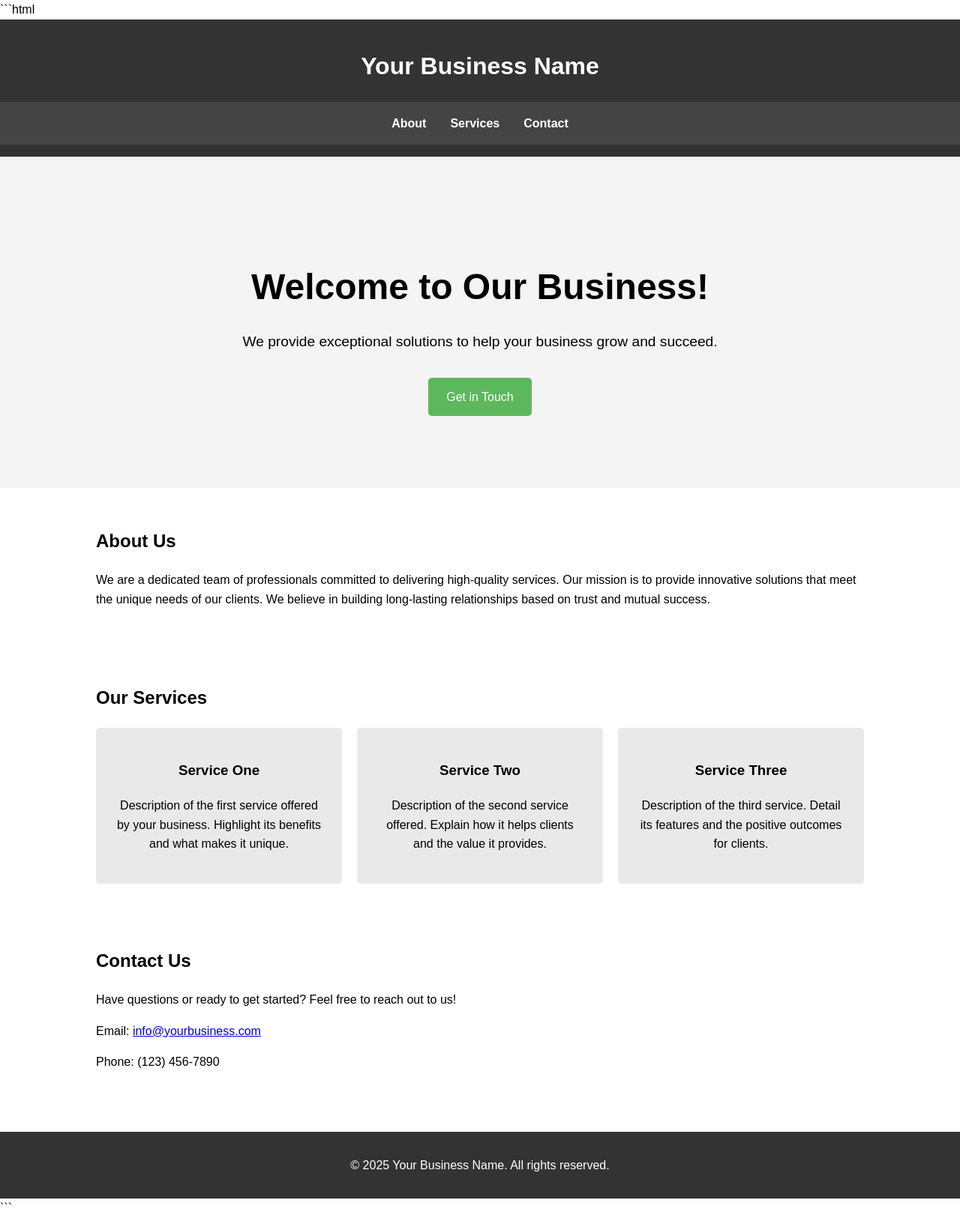
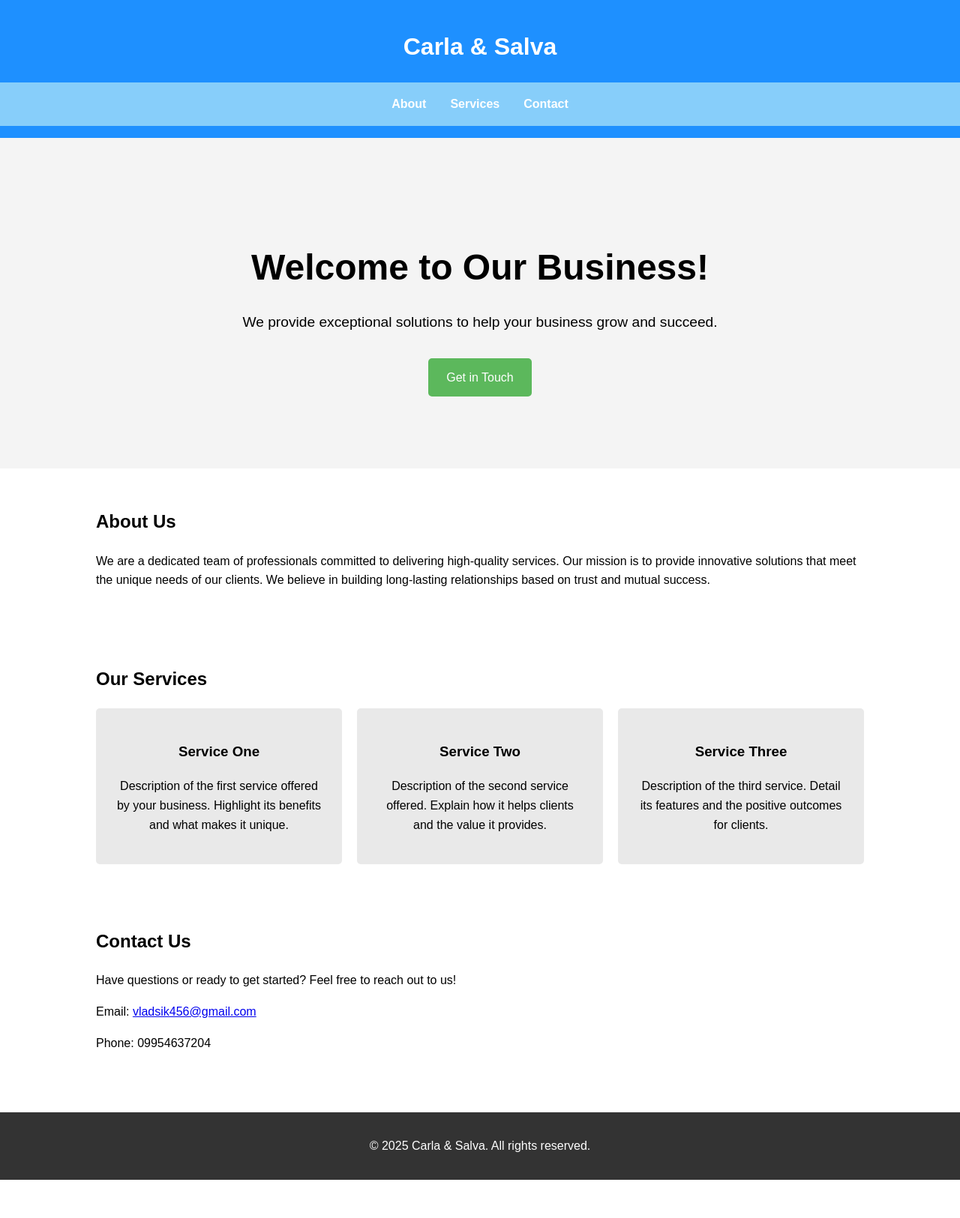
Before and after one commit to Vladsik/web-public-test-env, a plain HTML site: page main.html in a window 1280 px wide. Shown: the whole page at 75% size. After the commit the page ends 1574 px from the top, so only its background shows below. Drawn offline with Linux system fonts and the light colour scheme.

Commit message:
Update index.html and main.html

````diff
--- a/main.html
+++ b/main.html
@@ -1,4 +1,3 @@
-```html
 <!DOCTYPE html>
 <html lang="en">
 <head>
@@ -14,7 +13,7 @@
             line-height: 1.6;
         }
         header {
-            background-color: #333;
+            background-color: #1e90ff  ;
             color: #fff;
             padding: 1rem 0;
             text-align: center;
@@ -25,7 +24,7 @@
             margin: 0;
             display: flex;
             justify-content: center;
-            background-color: #444;
+            background-color: #87cefa ;
         }
         nav ul li {
             padding: 1rem;
@@ -90,7 +89,7 @@
 <body>
 
     <header>
-        <h1>Your Business Name</h1>
+        <h1>Carla & Salva</h1>
         <nav>
             <ul>
                 <li><a href="#about">About</a></li>
@@ -135,15 +134,14 @@
         <section id="contact" class="container">
             <h2>Contact Us</h2>
             <p>Have questions or ready to get started? Feel free to reach out to us!</p>
-            <p>Email: <a href="mailto:info@yourbusiness.com">info@yourbusiness.com</a></p>
-            <p>Phone: (123) 456-7890</p>
+            <p>Email: <a href="mailto:info@yourbusiness.com">vladsik456@gmail.com</a></p>
+            <p>Phone: 09954637204</p>
         </section>
     </main>
 
     <footer>
-        <p>&copy; 2025 Your Business Name. All rights reserved.</p>
+        <p>&copy; 2025 Carla & Salva. All rights reserved.</p>
     </footer>
 
 </body>
 </html>
-```
````
Also changed, not shown: index.html (+0 -1 lines).
